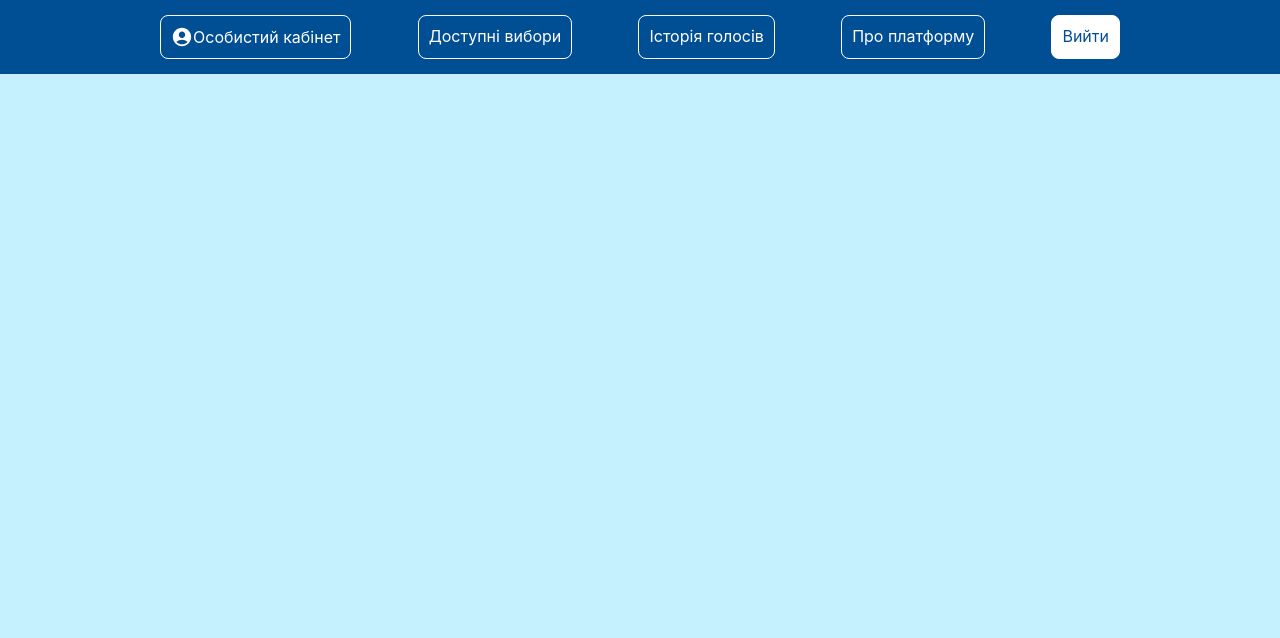
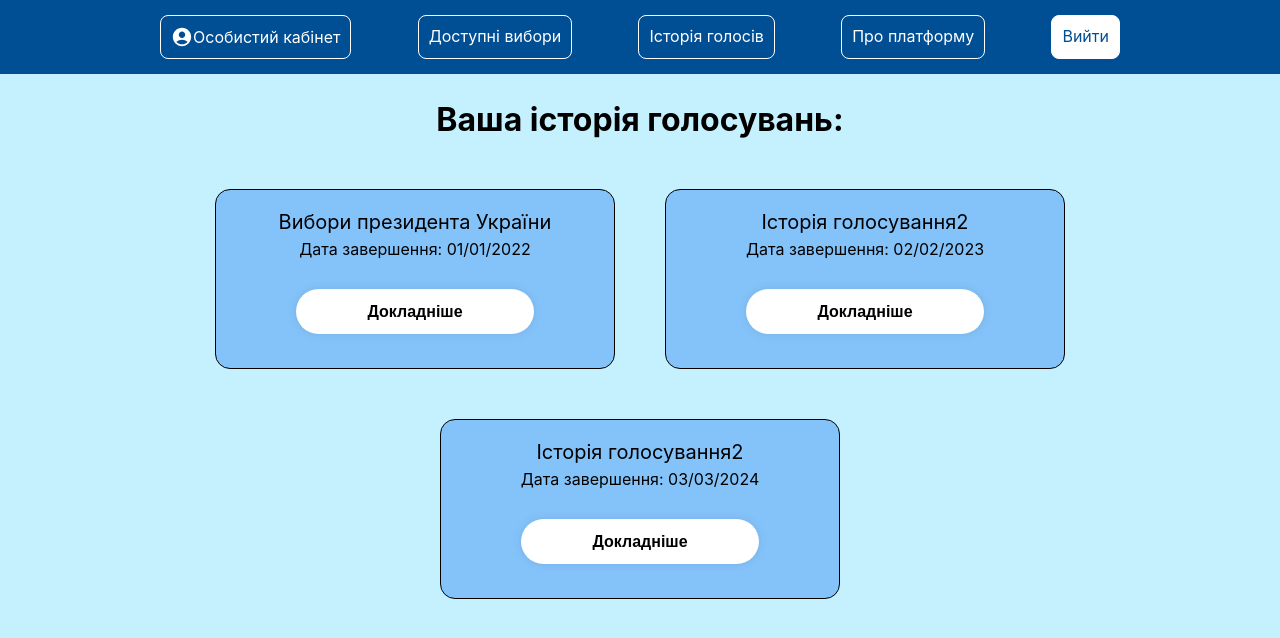
Before and after one commit to VotingService/frontend, a React (Create React App) app in the folder voting-service-react/: page /history in a window 1280 px wide. Shown: the top 638 px of the page. Built offline with nearby package versions, Linux system fonts and the light colour scheme.

Commit message:
Added history page, fixed home page

```diff
--- a/voting-service-react/src/App.js
+++ b/voting-service-react/src/App.js
@@ -10,6 +10,7 @@ import Header from './components/Header/Header';
 import Home from './components/Home/Home/Home';
 import Election from './components/Election/Election';
 import About from './components/About/About'
+import History from './components/History/History'
 
 function App() {
     return (
@@ -21,6 +22,7 @@ function App() {
                 <Route path="/home" element={<Home/>}/>
                 <Route path="/election" element={<Election/>}/>
                 <Route path="about" element={<About/>}/>
+                <Route path="/history" element={<History/>}/>
             </Routes>
         </Router>
     );
--- /dev/null
+++ b/voting-service-react/src/components/History/History.css
@@ -0,0 +1,5 @@
+.History h1 {
+    padding-top: 100px;
+    display: flex;
+    justify-content: center;
+}
--- /dev/null
+++ b/voting-service-react/src/components/History/History.js
@@ -0,0 +1,18 @@
+import "./History.css"
+import Blocks from "../Home/Blocks/Blocks";
+
+export default function History() {
+    let history = [
+        {name: 'Вибори президента України', buttonType: 'history', endDate: '01/01/2022'},
+        {name: 'Історія голосування2', buttonType: 'history', endDate: '02/02/2023'},
+        {name: 'Історія голосування2', buttonType: 'history', endDate: '03/03/2024'}
+    ];
+    return(
+        <div className="History">
+            <h1>Ваша історія голосувань:</h1>
+            {history.length === 0 ? <div className="no-available">Ви не брали участь у голосуваннях раніше.</div> :
+                <Blocks blocks={history} className="history-blocks"></Blocks>}
+            <div className="bottom"></div>
+        </div>
+    )
+}
--- a/voting-service-react/src/components/Home/Blocks/Block.js
+++ b/voting-service-react/src/components/Home/Blocks/Block.js
@@ -4,6 +4,7 @@ export default function Blocks(props){
     return(
         <div className="block">
             <div className="block-name">{props.name}</div>
+            {props.endDate && <div className="end-date">Дата завершення: {props.endDate}</div>}
             {props.buttonType === 'vote' ? <button>Голосувати/змінити голос</button>
                 : <button>Докладніше</button>}
         </div>
--- a/voting-service-react/src/components/Home/Blocks/Blocks.js
+++ b/voting-service-react/src/components/Home/Blocks/Blocks.js
@@ -4,7 +4,7 @@ import Block from "./Block";
 export default function Blocks(props){
     let blocks = props.blocks;
     let renderedBlocks = blocks.map(item =>
-        <Block name={item.name} buttonType={item.buttonType}
+        <Block name={item.name} buttonType={item.buttonType} endDate={item.endDate}
                key={blocks.indexOf(item)}></Block>)
     return(
         <div className="available-blocks">
--- a/voting-service-react/src/components/Home/Blocks/blocks.css
+++ b/voting-service-react/src/components/Home/Blocks/blocks.css
@@ -2,7 +2,7 @@
     border: 1px solid black;
     border-radius: 15px;
     width: 400px;
-    height: 150px;
+    height: 180px;
     background-color: rgb(132, 195, 250);
 }
 
@@ -15,6 +15,10 @@
 .block-name {
     padding-top: 20px;
     font-size: 20px;
+}
+
+.end-date {
+    padding-top: 5px;
 }
 
 .block>button {
--- a/voting-service-react/src/components/Home/Home/Home.css
+++ b/voting-service-react/src/components/Home/Home/Home.css
@@ -12,6 +12,8 @@
 
 .no-available {
     padding-top: 30px;
+    display: flex;
+    justify-content: center;
 }
 
 .Home>h1 {
--- a/voting-service-react/src/components/Home/Home/Home.js
+++ b/voting-service-react/src/components/Home/Home/Home.js
@@ -6,9 +6,9 @@ export default function Home() {
         {name: 'Вибори президента України', buttonType: 'vote'},
         {name: 'Доступне голосування2', buttonType: 'vote'},
         {name: 'Доступне голосування2', buttonType: 'vote'},
-        // {name: 'Доступне голосування2', buttonType: 'vote'},
-        // {name: 'Доступне голосування2', buttonType: 'vote'},
-        // {name: 'Доступне голосування2', buttonType: 'vote'}
+        {name: 'Доступне голосування2', buttonType: 'vote'},
+        {name: 'Доступне голосування2', buttonType: 'vote'},
+        {name: 'Доступне голосування2', buttonType: 'vote'}
     ];
     let soon = [
         {name: 'Скоро голосування1', buttonType: 'soon'},
@@ -27,7 +27,7 @@ export default function Home() {
             {soon.length === 0 ? <div className="no-available">Зараз немає доступних голосувань.</div> :
                 <Blocks blocks={soon} className="available-blocks"></Blocks>}
             <h1 className="soon">Відбуваються зараз:</h1>
-            {soon.length === 0 ? <div className="no-available">Зараз немає доступних голосувань.</div> :
+            {currently.length === 0 ? <div className="no-available">Зараз немає доступних голосувань.</div> :
                 <Blocks blocks={currently} className="available-blocks"></Blocks>}
             <div className="bottom"></div>
         </div>
```
